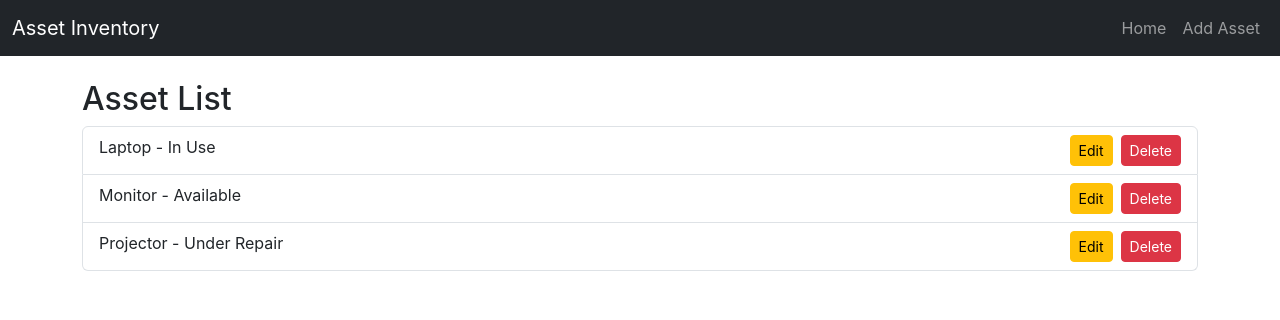
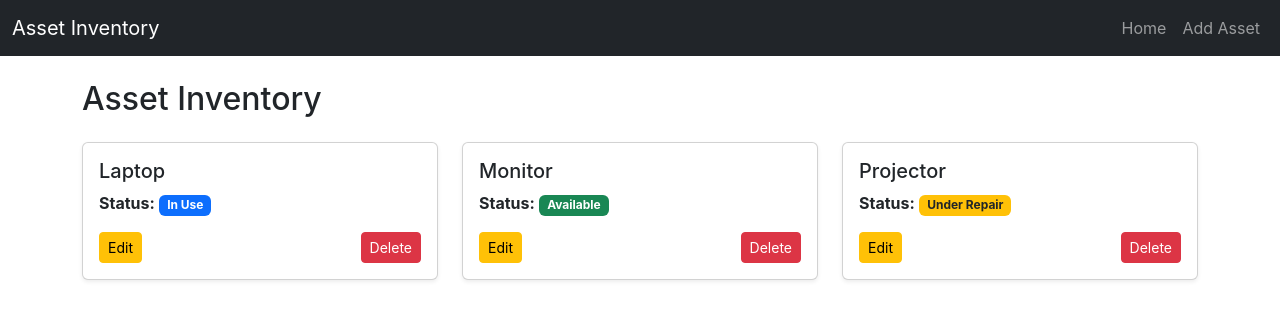
Before and after one commit to SayantanDutt/Asset_Inventory, a React (Create React App) app: page / in a window 1280 px wide. Shown: the top 320 px of the page. Built offline with nearby package versions, Linux system fonts and the light colour scheme; the HTML template or start-up script is replaced by a standard one.

Commit message:
Redesigned asset list UI with Bootstrap cards

```diff
--- a/src/pages/Home.js
+++ b/src/pages/Home.js
@@ -7,10 +7,8 @@ function Home() {
   const navigate = useNavigate();
 
   useEffect(() => {
-    console.log("✅ Home.js mounted");
     getAssets()
       .then((res) => {
-        console.log("Assets fetched:", res.data);
         setAssets(res.data);
       })
       .catch((err) => {
@@ -18,23 +16,57 @@ function Home() {
       });
   }, []);
 
+  const handleDelete = async (id) => {
+    await deleteAsset(id);
+    setAssets(assets.filter((a) => a.id !== id));
+  };
+
   return (
     <div>
-      <h2>Asset List</h2>
+      <h2 className="mb-4">Asset Inventory</h2>
+
       {assets.length === 0 ? (
         <p>No assets found.</p>
       ) : (
-        <ul className="list-group">
+        <div className="row">
           {assets.map((asset) => (
-            <li key={asset.id} className="list-group-item d-flex justify-content-between">
-              <span>{asset.name} - {asset.status}</span>
-              <div>
-                <button className="btn btn-sm btn-warning me-2" onClick={() => navigate(`/edit/${asset.id}`)}>Edit</button>
-                <button className="btn btn-sm btn-danger" onClick={() => deleteAsset(asset.id)}>Delete</button>
+            <div className="col-md-4 mb-4" key={asset.id}>
+              <div className="card h-100 shadow-sm">
+                <div className="card-body">
+                  <h5 className="card-title">{asset.name}</h5>
+                  <p className="card-text">
+                    <strong>Status:</strong>{" "}
+                    <span
+                      className={`badge ${
+                        asset.status === "Available"
+                          ? "bg-success"
+                          : asset.status === "In Use"
+                          ? "bg-primary"
+                          : "bg-warning text-dark"
+                      }`}
+                    >
+                      {asset.status}
+                    </span>
+                  </p>
+                  <div className="d-flex justify-content-between">
+                    <button
+                      className="btn btn-warning btn-sm"
+                      onClick={() => navigate(`/edit/${asset.id}`)}
+                    >
+                      Edit
+                    </button>
+                    <button
+                      className="btn btn-danger btn-sm"
+                      onClick={() => handleDelete(asset.id)}
+                    >
+                      Delete
+                    </button>
+                  </div>
+                </div>
               </div>
-            </li>
+            </div>
           ))}
-        </ul>
+        </div>
       )}
     </div>
   );
```
